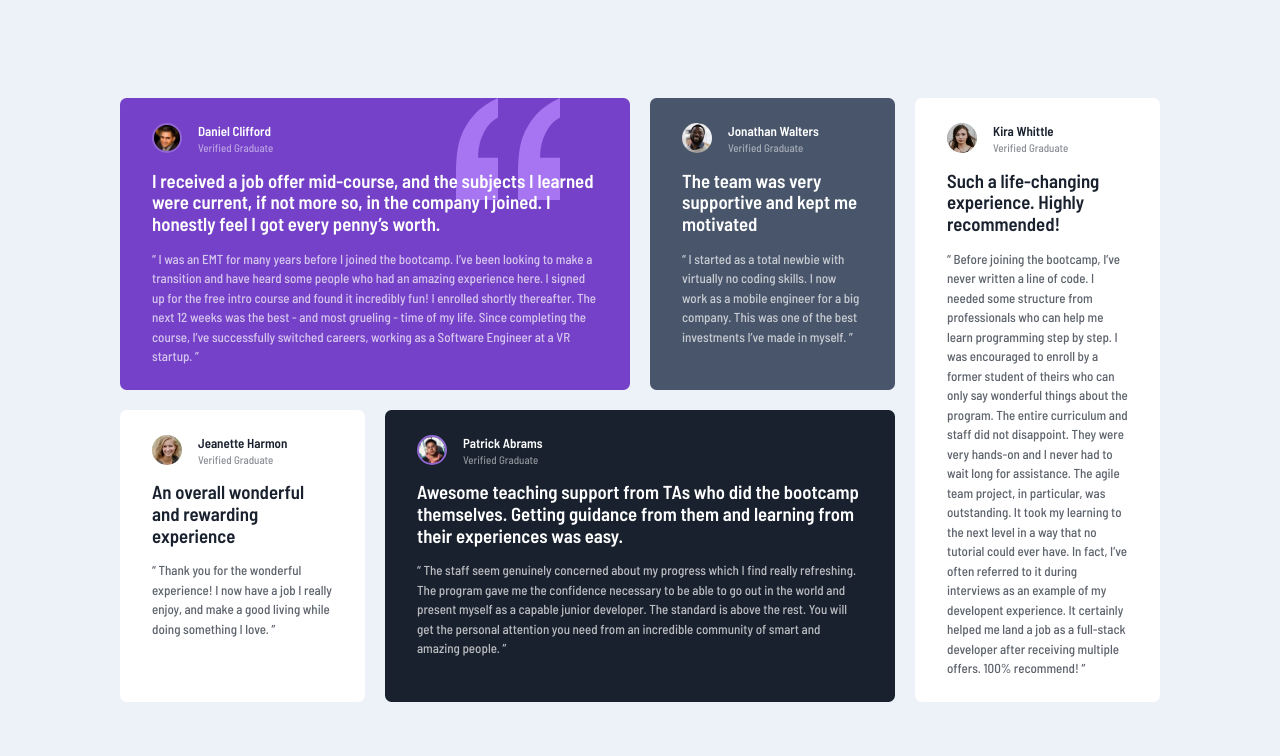
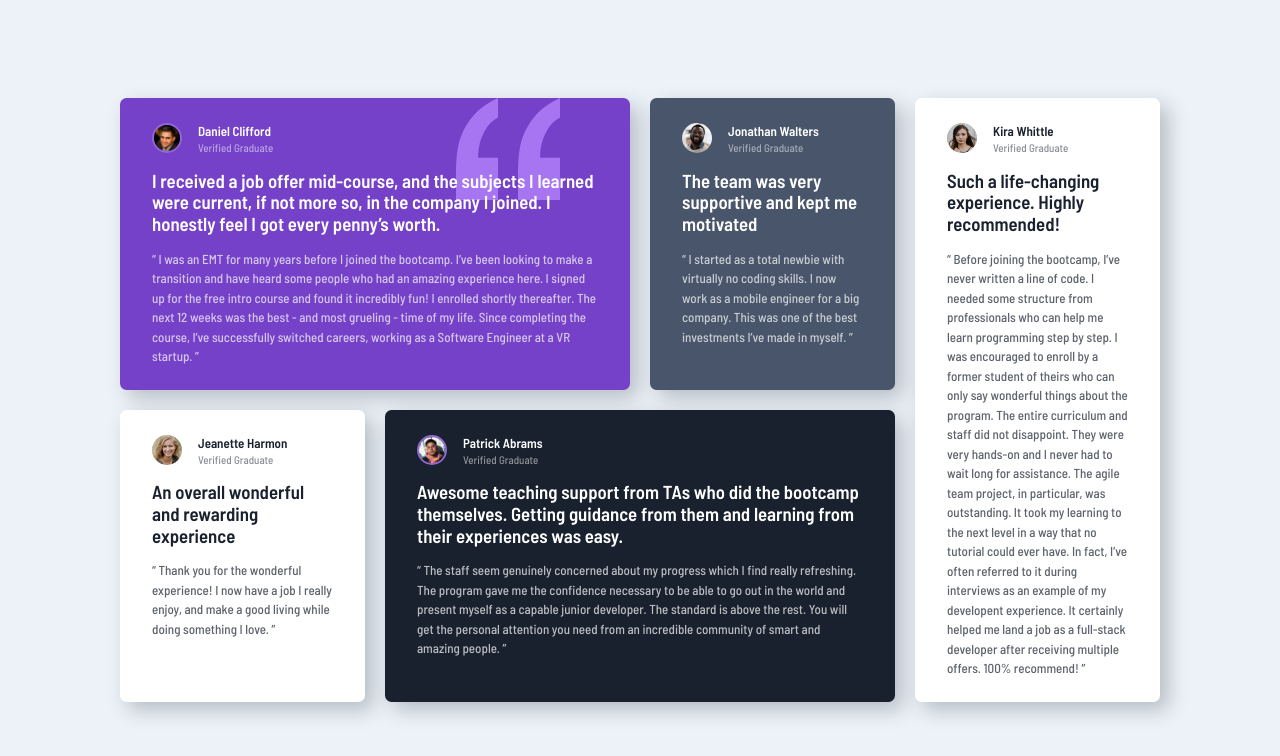
Before and after one commit to vanzasetia/testimonials-grid-section, a plain HTML site: page index.html in a window 1280 px wide. Drawn offline with nearby package versions, Linux system fonts and the light colour scheme.

Commit message:
Recompiled the css
Added box shadow to all cards

```diff
--- a/css/style.css
+++ b/css/style.css
@@ -1,27 +1,13 @@
-/*
-* Prefixed by https://autoprefixer.github.io
-* PostCSS: v7.0.29,
-* Autoprefixer: v9.7.6
-* Browsers: last 10 version
-*/
-
 *, *::after, *::before {
-  -webkit-box-sizing: border-box;
-          box-sizing: border-box;
+  box-sizing: border-box;
   margin: 0;
   padding: 0;
 }
 
 body {
-  display: -webkit-box;
-  display: -ms-flexbox;
   display: flex;
-  -webkit-box-align: center;
-      -ms-flex-align: center;
-          align-items: center;
-  -webkit-box-pack: center;
-      -ms-flex-pack: center;
-          justify-content: center;
+  align-items: center;
+  justify-content: center;
   background-color: #ecf2f8;
   min-height: 100vh;
   padding: 4.0625rem 1.5625rem;
@@ -49,13 +35,10 @@ q::before {
 }
 
 main {
-  -webkit-box-flex: 1;
-      -ms-flex: 1 1 100%;
-          flex: 1 1 100%;
+  flex: 1 1 100%;
 }
 
 .container {
-  display: -ms-grid;
   display: grid;
   gap: 1.25rem;
   margin: 0 auto;
@@ -63,66 +46,25 @@ main {
 }
 @media screen and (min-width: 75em) {
   .container {
-    -ms-grid-columns: (1fr)[4];
     grid-template-columns: repeat(4, 1fr);
-    -ms-grid-rows: (1fr)[2];
     grid-template-rows: repeat(2, 1fr);
     max-width: 65rem;
   }
-  .container > *:nth-child(1) {
-    -ms-grid-row: 1;
-    -ms-grid-column: 1;
-  }
-  .container > *:nth-child(2) {
-    -ms-grid-row: 1;
-    -ms-grid-column: 2;
-  }
-  .container > *:nth-child(3) {
-    -ms-grid-row: 1;
-    -ms-grid-column: 3;
-  }
-  .container > *:nth-child(4) {
-    -ms-grid-row: 1;
-    -ms-grid-column: 4;
-  }
-  .container > *:nth-child(5) {
-    -ms-grid-row: 2;
-    -ms-grid-column: 1;
-  }
-  .container > *:nth-child(6) {
-    -ms-grid-row: 2;
-    -ms-grid-column: 2;
-  }
-  .container > *:nth-child(7) {
-    -ms-grid-row: 2;
-    -ms-grid-column: 3;
-  }
-  .container > *:nth-child(8) {
-    -ms-grid-row: 2;
-    -ms-grid-column: 4;
-  }
   .container > *:first-child {
-    -ms-grid-column: 1;
-    -ms-grid-column-span: 2;
     grid-column: 1/3;
   }
   .container > *:nth-child(4) {
-    -ms-grid-column: 2;
-    -ms-grid-column-span: 2;
     grid-column: 2/4;
   }
   .container > *:last-child {
-    -ms-grid-column: 4;
-    -ms-grid-column-span: 1;
     grid-column: 4/5;
-    -ms-grid-row: 1;
-    -ms-grid-row-span: 2;
     grid-row: 1/3;
   }
 }
 
 .card {
   border-radius: 0.5em;
+  box-shadow: 0.5rem 0.5rem 1.25rem rgba(25, 33, 46, 0.25);
   padding: 1.4375rem 2rem;
 }
 .card__heading {
@@ -173,12 +115,8 @@ main {
 }
 
 .person {
-  display: -webkit-box;
-  display: -ms-flexbox;
   display: flex;
-  -webkit-box-align: center;
-      -ms-flex-align: center;
-          align-items: center;
+  align-items: center;
   gap: 1rem;
 }
 .person__image {
```
